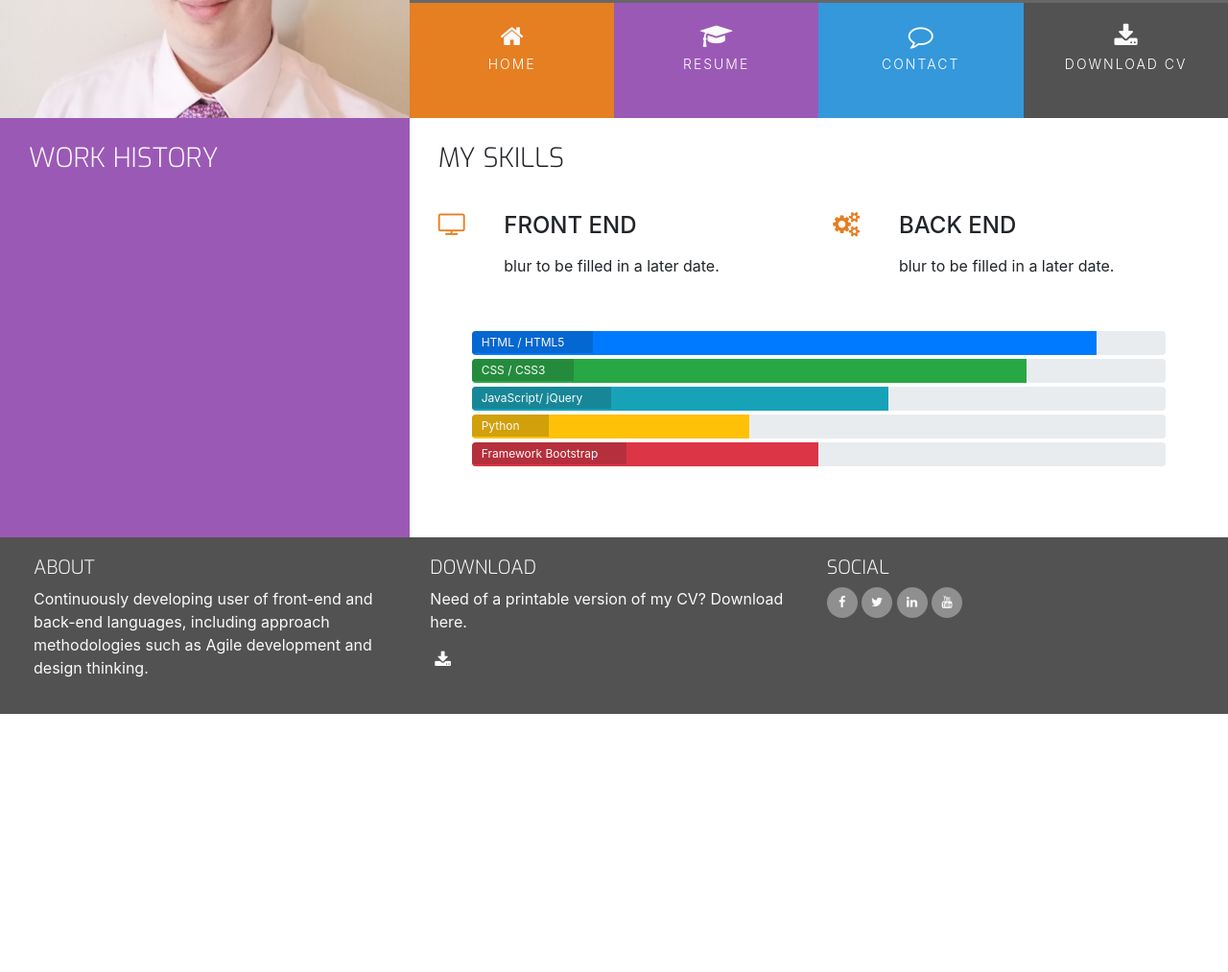
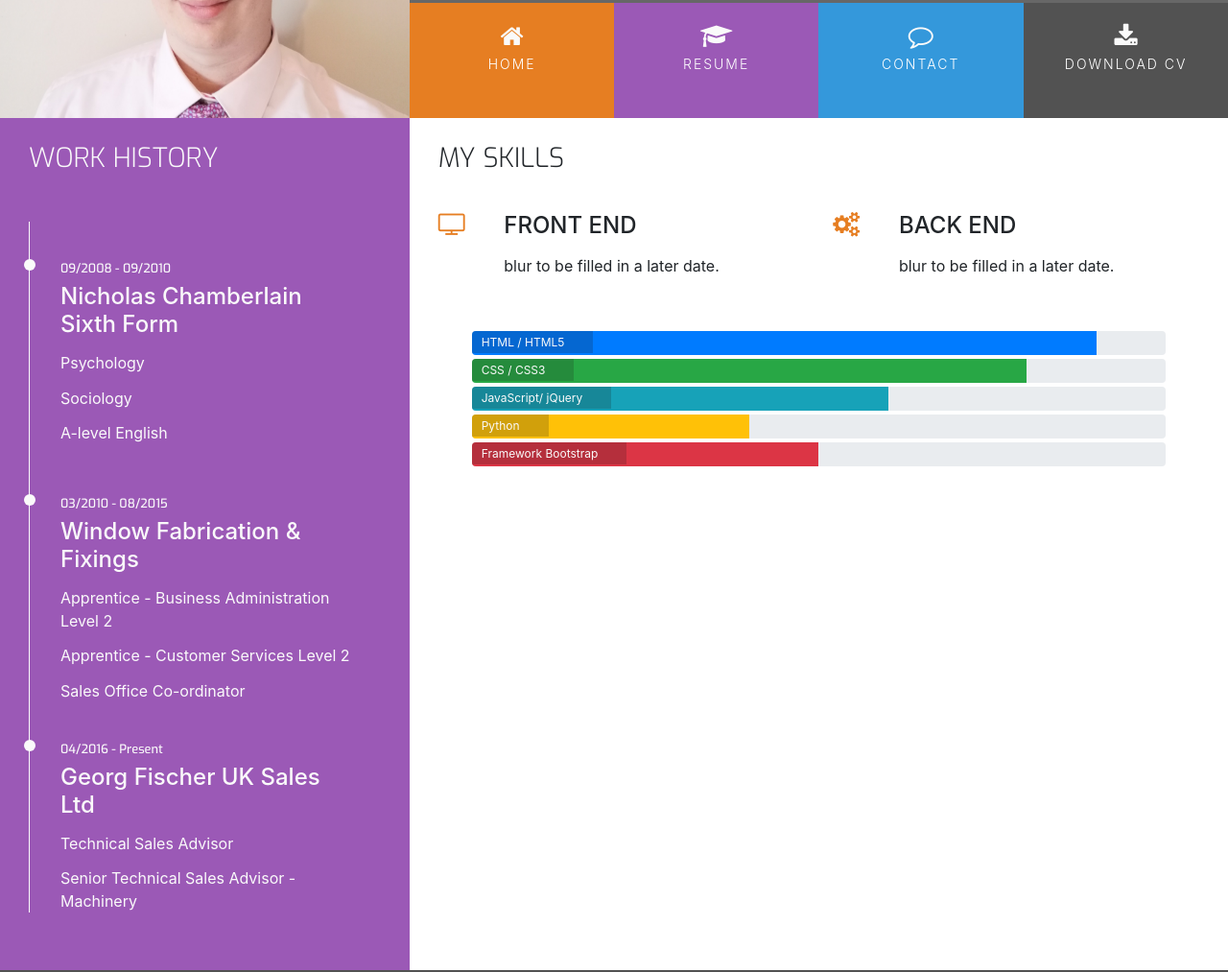
Before and after one commit to FluffyBullet/UCD-Resme, a plain HTML site: page resume.html in a window 1280 px wide. Shown: the part 246-1259 px from the top of the page at 96% size. Before the commit the page ends 990 px from the top, so only its background shows below. Drawn offline with nearby package versions, Linux system fonts and the light colour scheme.

Commit message:
add work history to resume page

```diff
--- a/assets/css/style.css
+++ b/assets/css/style.css
@@ -295,3 +295,44 @@ footer {
     color:#fafafa;
     margin-bottom:50px;
 }
+
+.timeline-item {
+    padding: 4em 2em 0em 2em;
+    position:relative;
+    color:#fafafa;
+    border-left:1px solid;
+}
+
+.timeline-item p {
+    padding-top: .8em;
+    margin: 0;
+}
+
+.timeline-item:before {
+    content: attr(data-dates);
+    position: absolute;
+    left: 2.5em;
+    top: 3em;
+    display: block;
+    font-family: "Exo", sans-serif;
+    font-weight: 500;
+    font-size: 0.8em;
+    padding: 0;
+    margin: 0;
+}
+
+.timeline-item:after {
+    width:12px;
+    height:12px;
+    display:block;
+    top:2.4em;
+    position:absolute;
+    left:-6px;
+    border-radius:12px;
+    content:'';
+    background:#fafafa;
+}
+
+.history-items {
+    margin-bottom: 30px;
+}
--- a/resume.html
+++ b/resume.html
@@ -52,7 +52,25 @@
                         </h3>
                     </div>
                 </div>
-
+                <div class="history-items">
+                <div class="timeline-item" data-dates="09/2008 - 09/2010">
+                    <h4> Nicholas Chamberlain Sixth Form</h4>
+                    <p>Psychology</p>
+                    <p>Sociology</p>
+                    <p>A-level English<p>
+                </div>
+                <div class="timeline-item" data-dates="03/2010 - 08/2015">
+                    <h4> Window Fabrication & Fixings</h4>
+                    <p>Apprentice - Business Administration Level 2</p>
+                    <p>Apprentice - Customer Services Level 2</p>
+                    <p>Sales Office Co-ordinator</p>
+                </div>
+                <div class="timeline-item" data-dates="04/2016 - Present">
+                    <h4> Georg Fischer UK Sales Ltd</h4>
+                    <p>Technical Sales Advisor</p>
+                    <p>Senior Technical Sales Advisor - Machinery</p>
+                </div>
+                </div>
             </div>
             <div class="col-md-8 bg-color-three-reasons section-column">
                 <div class="row">
```
